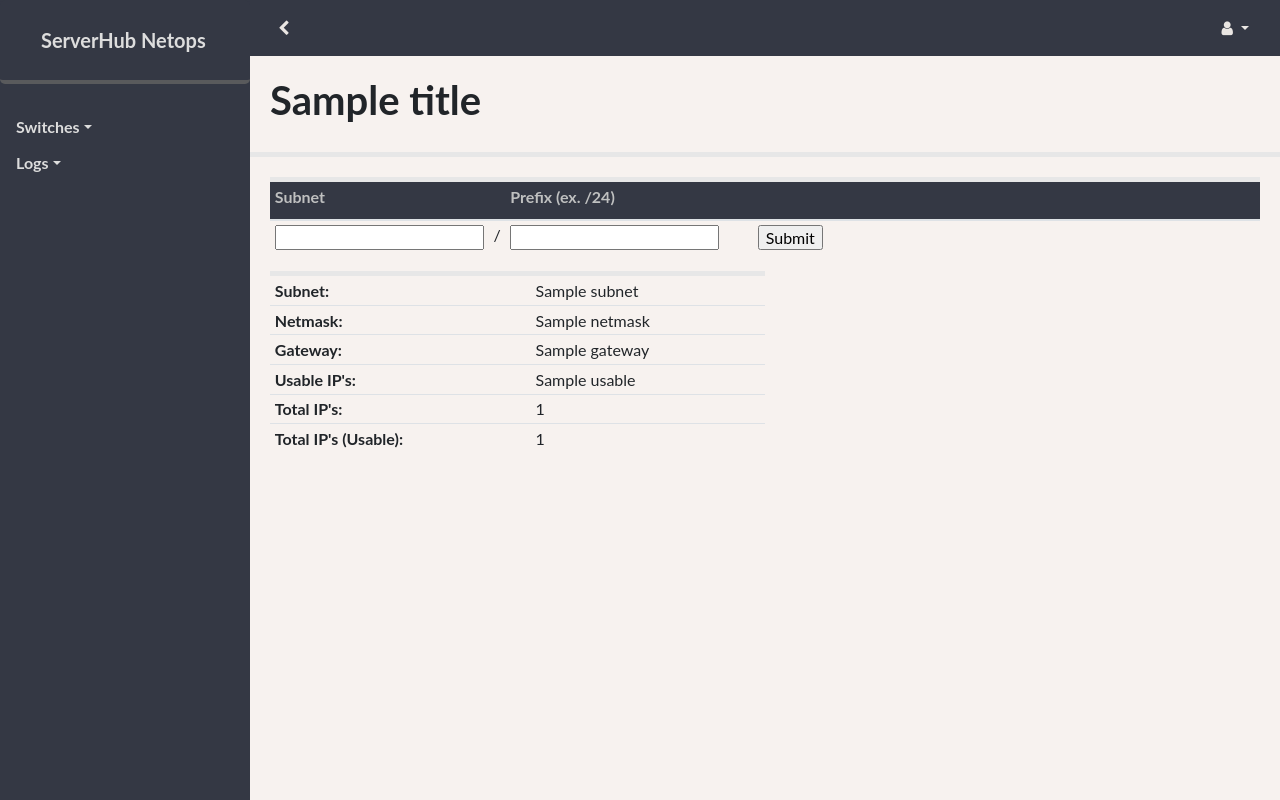
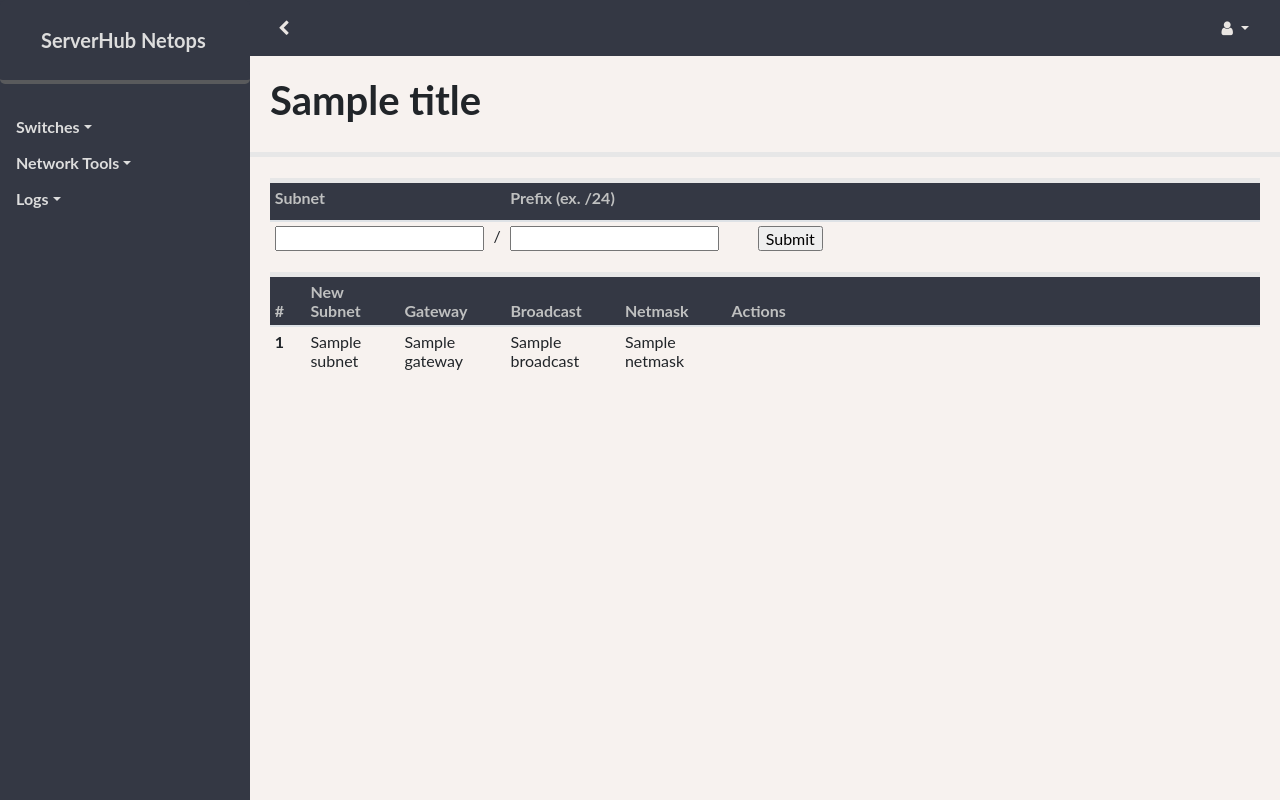
Before and after one commit to mdoyleaz/NetOps-Web, a Flask app: template netops/templates/network/ipcalc.html in a window 1280 px wide. Run offline with Flask 2, Linux system fonts and the light colour scheme; a user stored in the database is signed in; tables that the repository leaves empty hold one stand-in row (values such as "Sample post"); the template is opened without the code that fills it: values that come from a table or form of the project are taken from there, most other values are stand-ins (such as "Sample title", 1, 10 or a date in 2020); parts of the project's set-up code (start-up, migrations or seed data) failed here and were passed over; some libraries are stand-ins or nearby versions.

Commit message:
Added IP Calculator and working on adding ping tester

```diff
--- a/netops/network/forms.py
+++ b/netops/network/forms.py
@@ -1,7 +1,7 @@
 from flask_wtf import FlaskForm
 
 from wtforms import IntegerField, StringField, SubmitField, ValidationError
-from wtforms.validators import DataRequired, IPAddress
+from wtforms.validators import DataRequired, IPAddress, Optional
 
 
 class IpCalcForm(FlaskForm):
@@ -9,6 +9,19 @@
     Form for IPCalc
     """
 
-    ip_address = StringField("Subnet", validators=[DataRequired(), IPAddress()])
+    subnet = StringField("Subnet", validators=[DataRequired(), IPAddress()])
     prefix = IntegerField("Prefix (ex. /24)")
     submit = SubmitField("Submit")
+
+    split_prefix = IntegerField("Split Prefix into: ", validators=[Optional()])
+    submit_split = SubmitField("Split")
+
+
+class IpPingForm(FlaskForm):
+    """
+    Form to check status of IP address
+    """
+
+    ip_address = StringField("IP Address", validators=[
+                             DataRequired(), IPAddress()])
+    submit = SubmitField("Submit")
--- a/netops/static/css/style.css
+++ b/netops/static/css/style.css
@@ -217,8 +217,11 @@
   background-color: #378696;
 }
 .form-format{
-  padding-left: 10%;
+  padding: 5%;
   width: 80%;
+}
+.interface-form{
+  width: 65%;
 }
 /* Login form  */
 #form_login {
--- a/netops/templates/base.html
+++ b/netops/templates/base.html
@@ -18,6 +18,7 @@
     <script type="text/javascript" src="{{ url_for('static', filename='js/interface.js') }}"></script>
     <link rel="stylesheet" href="{{ url_for('static', filename='css/style.css') }}">
   </head>
+
   <div class="wrapper">
 
     <!-- Sidebar -->
@@ -38,18 +39,13 @@
             </li>
             <hr class="half-rule" />
           </ul>
-          {% if current_user.roles[0] in ['admin', 'tech'] %}
-          <a href="#adminSubmenu" data-toggle="collapse" aria-expanded="false" class="nav-link  dropdown-toggle">Admin</a>
-          <ul class="collapse list-unstyled" id="adminSubmenu">
+          <a href="#netToolsSubmenu" data-toggle="collapse" aria-expanded="false" class="nav-link  dropdown-toggle">Network Tools</a>
+          <ul class="collapse list-unstyled" id="netToolsSubmenu">
             <li>
-              <a href="{{ url_for('admin.user_list') }}" class="nav-link">Users</a>
-            </li>
-            <li>
-              <a href="{{ url_for('admin.create_user') }}" class="nav-link">Add User</a>
+              <a href="{{ url_for('network.ip_calc', subnet="10.3.3.0", prefix="24" ) }}" class="nav-link">IP Calculator</a>
             </li>
             <hr class="half-rule" />
           </ul>
-          {% endif %}
           <a href="#logSubmenu" data-toggle="collapse" aria-expanded="false" class="nav-link  dropdown-toggle">Logs</a>
           <ul class="collapse list-unstyled" id="logSubmenu">
             <li>
@@ -63,6 +59,18 @@
             </li>
             <hr class="half-rule" />
           </ul>
+          {% if current_user.roles[0] in ['admin', 'tech'] %}
+          <a href="#adminSubmenu" data-toggle="collapse" aria-expanded="false" class="nav-link  dropdown-toggle">Admin</a>
+          <ul class="collapse list-unstyled" id="adminSubmenu">
+            <li>
+              <a href="{{ url_for('admin.user_list') }}" class="nav-link">Users</a>
+            </li>
+            <li>
+              <a href="{{ url_for('admin.create_user') }}" class="nav-link">Add User</a>
+            </li>
+            <hr class="half-rule" />
+          </ul>
+          {% endif %}
         </li>
       </ul>
     </nav>
--- a/netops/templates/forms.html
+++ b/netops/templates/forms.html
@@ -2,7 +2,6 @@
 
 {% import "bootstrap/wtf.html" as wtf %}
 {% import "bootstrap/utils.html" as utils %}
-{% from "security/_macros.html" import render_field_with_errors, render_field %}
 
 {% extends "base.html" %}
 {% block title %}{{ title }}{% endblock %}
@@ -11,7 +10,7 @@
 <div class="form-format">
   <h1> {{ title }} </h1>
   <div class="content-section ">
-    <form class="form " method="POST" role="form">
+    <form class="form interface-form" method="POST" role="form">
       {{ form.csrf_token }}
       {{ wtf.quick_form(form) }}
     </form>
--- a/netops/templates/network/ipcalc.html
+++ b/netops/templates/network/ipcalc.html
@@ -1,20 +1,20 @@
 <!-- netops/templates/network/ipcalc.html -->
 
+{% import "bootstrap/utils.html" as utils %}
 {% extends "base.html" %}
 {% block title %}{{ title }}{% endblock %}
 
 {% block body %}
+{{ utils.flashed_messages() }}
 <div class="content-container" style="padding: 20px;">
-
   <h1> {{ title }} </h1>
 </div>
 <div class="content-section" style="padding: 20px;">
-
   <form class="form " method="POST" role="form">
-    <table class="table table-sm" ">
-      <thead class="thead">
+    <table class="table table-sm">
+      <thead class=" thead">
         <tr>
-          <th width="10%">{{ form.ip_address.label }}</th>
+          <th width="10%">{{ form.subnet.label }}</th>
           <th width="1%"></th>
           <th width="25%"> {{ form.prefix.label }}</th>
           <th></th>
@@ -23,43 +23,91 @@
       <tbody style="padding-top: 20px;">
         <tr>
           {{ form.csrf_token }}
-          <td> {{ form.ip_address }} </td>
+          <td> {{ form.subnet }} </td>
           <td> / </td>
           <td> {{ form.prefix }} </td>
           <td> {{ form.submit }} </td>
         </tr>
       </tbody>
   </form>
-  {% if data %}
-  <table class="table table-sm table-hover" , style="width: 50%;">
+</div>
+<div class="container">
+  {% if data['calc'] %}
+  {% set calc_details = data['calc'] %}
+  <div class="col">
+    <table class="table table-sm table-hover">
+      <thead class="thead">
+        <tr>
+          <th width="30%"> <strong>Subnet Breakdown</strong></th>
+          <th></th>
+        </tr>
+      </thead>
       <tbody>
         <tr>
-        <td> <strong>Subnet:</strong> </td>
-        <td> {{ data['subnet'] }} </td>
+          <td><strong> Subnet: </strong></td>
+          <td> {{ calc_details['subnet'] }} </td>
         </tr>
         <tr>
-        <td> <strong>Netmask: </strong></td>
-        <td> {{ data['netmask'] }} </td>
+          <td><strong> Netmask: </strong></td>
+          <td> {{ calc_details['netmask'] }} </td>
         </tr>
         <tr>
-        <td> <strong>Gateway: </strong></td>
-        <td> {{ data['gateway'] }} </td>
+          <td><strong> Broadcast: </strong></td>
+          <td> {{calc_details['broadcast'] }} </td>
         </tr>
         <tr>
-        <td> <strong>Usable IP's: </strong></td>
-        <td> {{ data['usable'] }} </td>
+          <td><strong> Gateway: </strong></td>
+          <td> {{ calc_details['gateway'] }} </td>
         </tr>
         <tr>
-        <td> <strong>Total IP's: </strong></td>
-        <td> {{ data['total_int'] }} </td>
+          <td><strong> Usable IP's: </strong></td>
+          <td> {{ calc_details['usable'] }} </td>
         </tr>
         <tr>
-        <td> <strong>Total IP's (Usable): </strong> </td>
-        <td> {{ data['total_usable'] }} </td>
+          <td><strong> Total IP's: </strong></td>
+          <td> {{ calc_details['total_int'] }} </td>
+        </tr>
+        <tr>
+          <td><strong> Total IP's (Usable): </strong> </td>
+          <td> {{ calc_details['total_usable'] }} </td>
+        </tr>
+        <tr>
+          <td><strong> Split prefix into: </td>
+          {{ form.csrf_token }}
+          <td> / {{ form.split_prefix(style="width: 20%;") }} {{ form.submit_split }} </td>
         </tr>
       </tbody>
     </table>
-
+  </div>
+  {% endif %}
+  {% if data['split'] %}
+  <div class="col">
+    <table class="table table-sm table-hover">
+      <thead class="thead">
+        <tr>
+          <th width="1%">#</th>
+          <th width="2%">New Subnet</th>
+          <th width="2%">Gateway</th>
+          <th width="2%">Broadcast</th>
+          <th width="2%">Netmask</th>
+          <th width="20%">Actions</th>
+        </tr>
+      </thead>
+      <tbody>
+        {% for subnet in data['split'] %}
+        <tr>
+          <td><strong> {{ loop.index }} </strong></td>
+          <td> {{ subnet['subnet'] }} </td>
+          <td> {{ subnet['gateway'] }}</td>
+          <td> {{ subnet['broadcast'] }} </td>
+          <td> {{ subnet['netmask'] }} </td>
+          <td></td>
+        </tr>
+        {% endfor %}
+      </tbody>
+    </table>
+  </div>
   {% endif %}
 </div>
+</div>
 {% endblock %}
```
Also changed, not shown: netops/network/views.py (+48 -10 lines), netops/utils/ipcalc.py (+24 -9 lines), netops_web_devel.db. Lines whose indentation alone changed are shown as unchanged.
